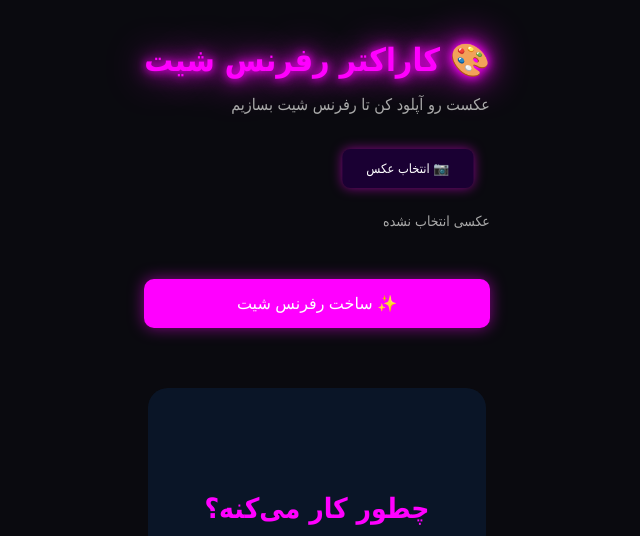
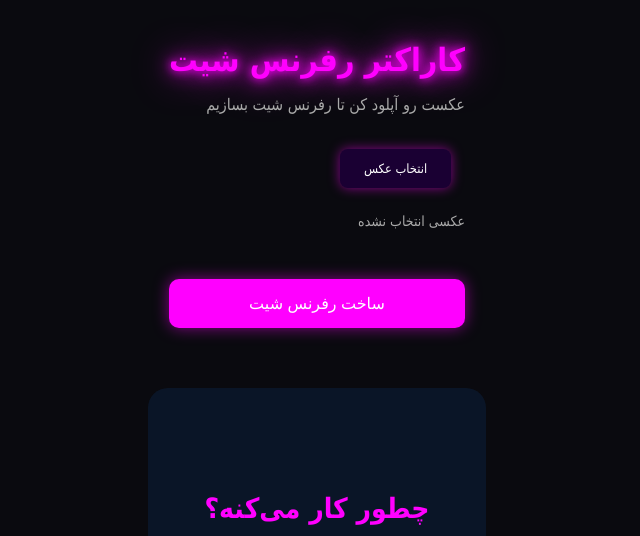
Before and after one commit to poyanshz/sadrashitbot, a Flask app: page / in a window 1280 px wide. Shown: the top 536 px of the page, without its empty margins (323-963 px from the left). Run offline with Flask 3, Linux system fonts and the light colour scheme; some libraries are stand-ins or nearby versions.

Commit message:
remove emojis

```diff
--- a/templates/index.html
+++ b/templates/index.html
@@ -337,18 +337,18 @@
 </head>
 <body>
     <div class="container">
-        <h1 data-aos="fade-down">🎨 کاراکتر رفرنس شیت</h1>
+        <h1 data-aos="fade-down">کاراکتر رفرنس شیت</h1>
         <p data-aos="fade-up" data-aos-delay="100">عکست رو آپلود کن تا رفرنس شیت بسازیم</p>
 
         <form id="uploadForm">
-            <label for="photo" class="upload-btn" data-aos="zoom-in" data-aos-delay="200">📷 انتخاب عکس</label>
+            <label for="photo" class="upload-btn" data-aos="zoom-in" data-aos-delay="200">انتخاب عکس</label>
             <input type="file" id="photo" name="photo" accept="image/*">
             <div id="fileName">عکسی انتخاب نشده</div>
-            <button type="submit" id="submitBtn" data-aos="fade-up" data-aos-delay="300">✨ ساخت رفرنس شیت</button>
+            <button type="submit" id="submitBtn" data-aos="fade-up" data-aos-delay="300">ساخت رفرنس شیت</button>
         </form>
 
         <div id="result"></div>
-        <a id="downloadBtn" class="download-btn" download="reference-sheet.png">💾 دانلود رفرنس شیت</a>
+        <a id="downloadBtn" class="download-btn" download="reference-sheet.png">دانلود رفرنس شیت</a>
         <div id="loading" class="loading" style="display:none;">⏳ در حال ساخت... لطفاً صبر کن</div>
         <div class="progress-bar" id="progressBar" style="display:none;"><div class="progress-bar-fill" id="progressFill"></div></div>
         <div class="progress-text" id="progressText" style="display:none;">0%</div>
@@ -490,12 +490,12 @@
         </div>
         <div class="faq-item">
             <h3>چطور رفرنس شیت رو دانلود کنم؟</h3>
-            <p>بعد از ساخت، روی دکمه «💾 دانلود رفرنس شیت» بزن تا تصویر ذخیره بشه.</p>
+            <p>بعد از ساخت، روی دکمه «دانلود رفرنس شیت» بزن تا تصویر ذخیره بشه.</p>
         </div>
     </section>
 <footer class="footer" data-aos="fade-up">
     <div class="footer-content">
-        <h3>🎨 Sadra Sheet Bot</h3>
+        <h3>Sadra Sheet Bot</h3>
         <p>ساخت کاراکتر رفرنس شیت با هوش مصنوعی</p>
         <div class="footer-links">
             <a href="#">درباره ما</a>
```
